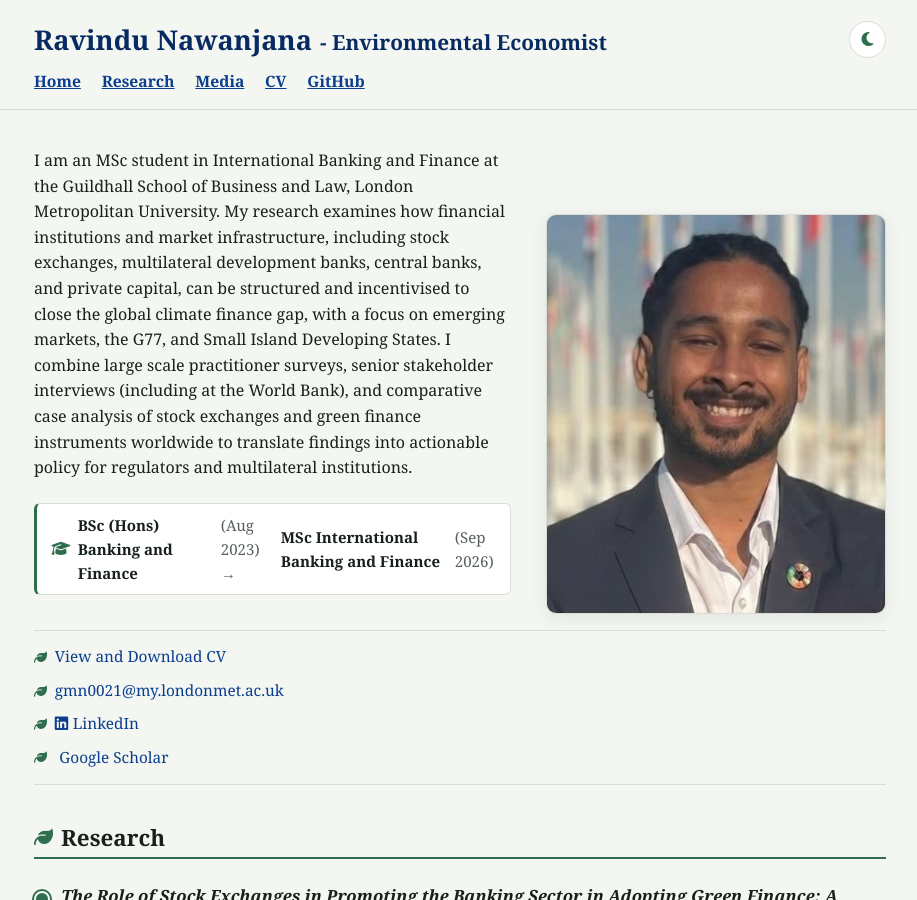
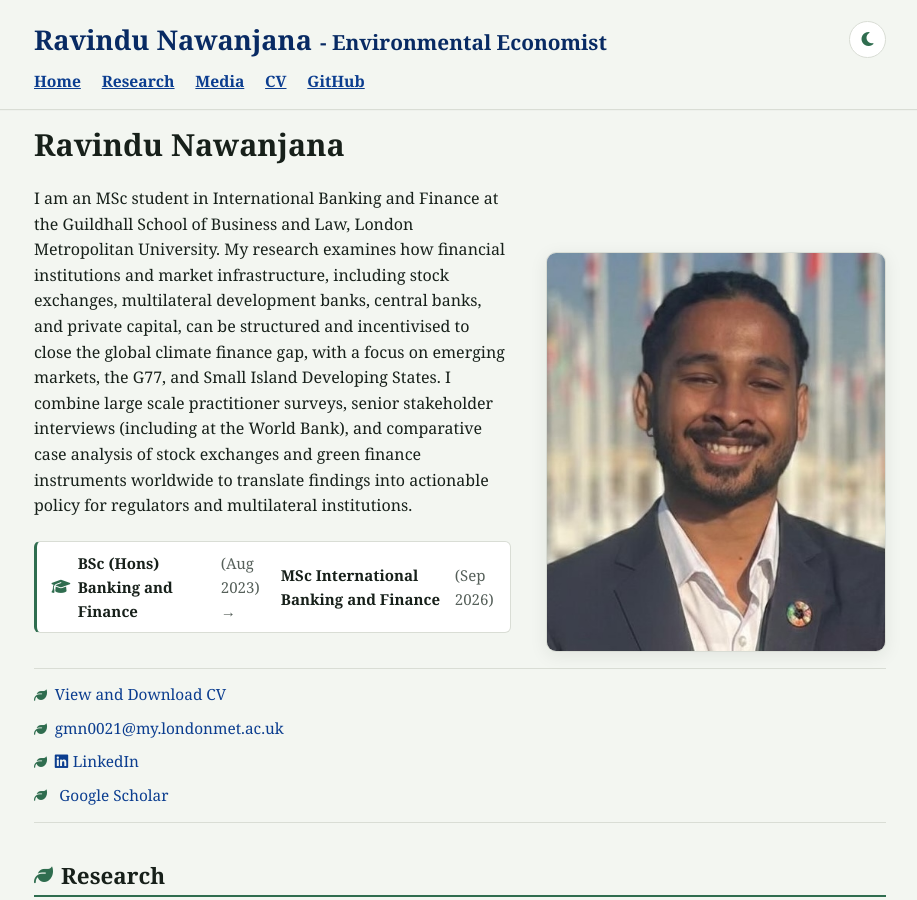
Before and after one commit to RavinduNawanjana/ravindunawanjana.github.io, a Jekyll site: the page built from index.md, in a window 1280 px wide and 900 px high. Shown: the whole window, without its empty margins (180-1097 px from the left). Built offline with Jekyll 4.4.1, drawn with Linux system fonts in a browser that asks for light colours; a style sheet for code colours, icons or effects is not loaded.

Commit message:
Update index.md

```diff
--- a/index.md
+++ b/index.md
@@ -3,6 +3,8 @@ layout: default
 title: Home
 permalink: /
 ---
+
+# Ravindu Nawanjana
 
 <div class="profile-block">
   <div class="profile-text">
```
